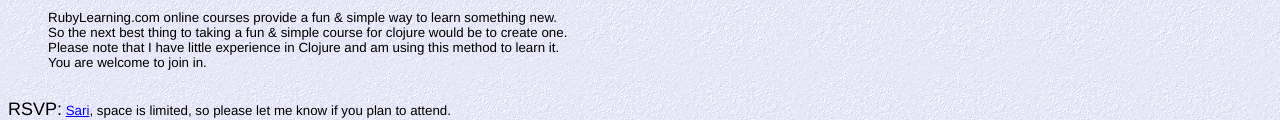
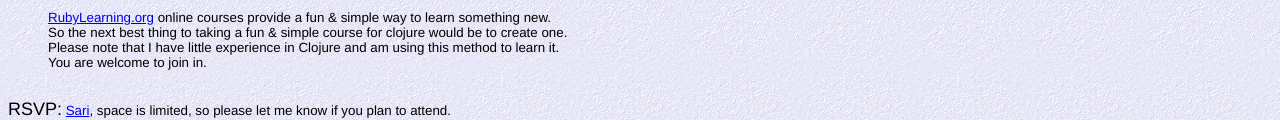
Before and after one commit to leafhopper/leafhopper.github.com, a plain HTML site: page clojure.html in a window 1280 px wide. Shown: the part 281-401 px from the top of the page. Drawn offline with Linux system fonts and the light colour scheme.

Commit message:
fix ref to RL

```diff
--- a/clojure.html
+++ b/clojure.html
@@ -27,7 +27,7 @@
 <li>Reinforce above by creating a draft of an online course mimicking the style of <a target="_blank" href="http://www.rubylearning.org">Ruby Learning</a>.
 <ul><li>read material</li><li>review a list of important points</li><li>do (create) a few exercises related to the material and discuss in a forum</li><li>take (create) a multiple choice test</li></ul>
 <p>
-RubyLearning.com online courses provide a fun & simple way to learn something new.
+<a target="_blank" href="http://www.rubylearning.org">RubyLearning.org</a> online courses provide a fun & simple way to learn something new.
 <br>So the next best thing to taking a fun & simple course for clojure would be to create one.
 <br>Please note that I have little experience in Clojure and am using this method to learn it.
 <br>You are welcome to join in.</p></ol>
```
